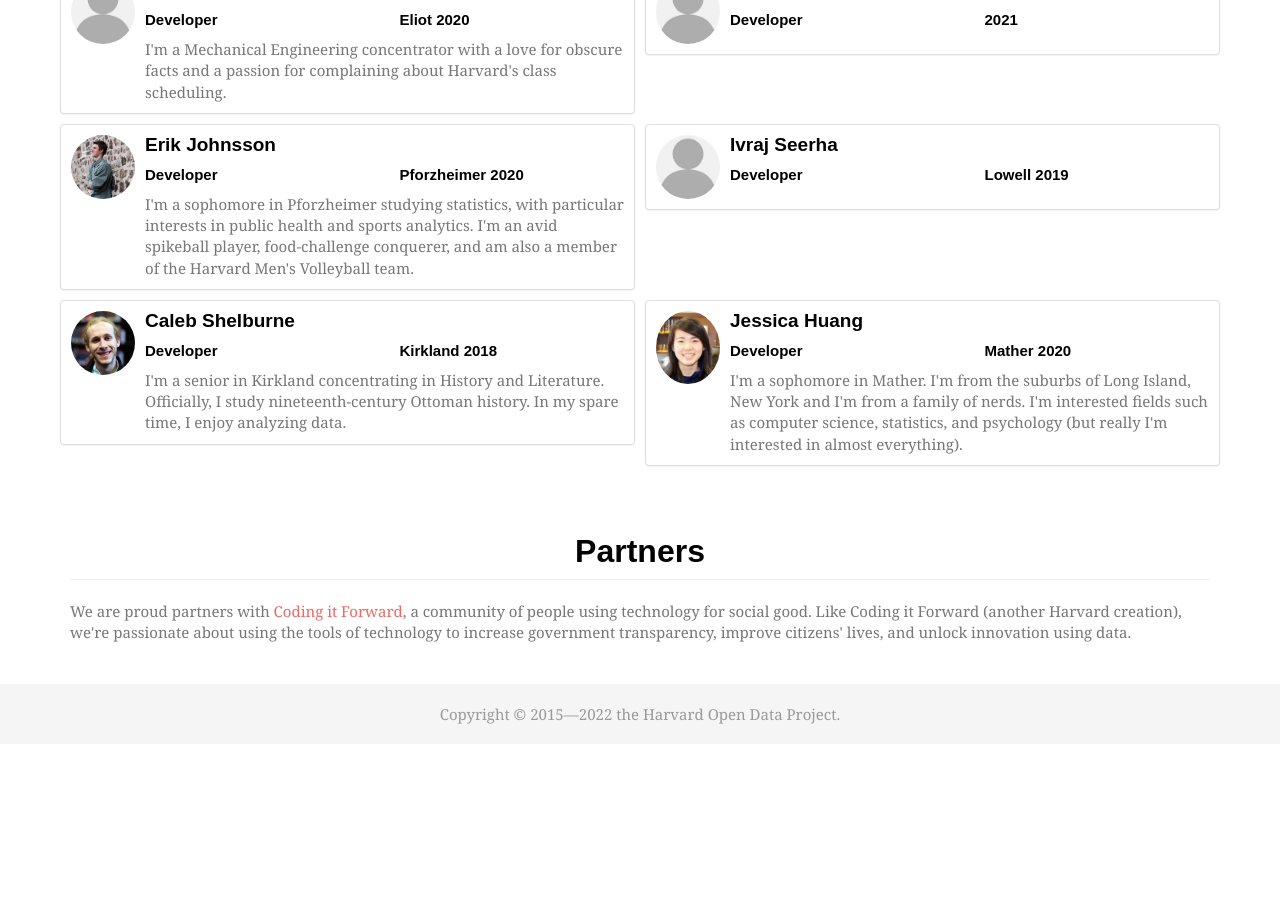
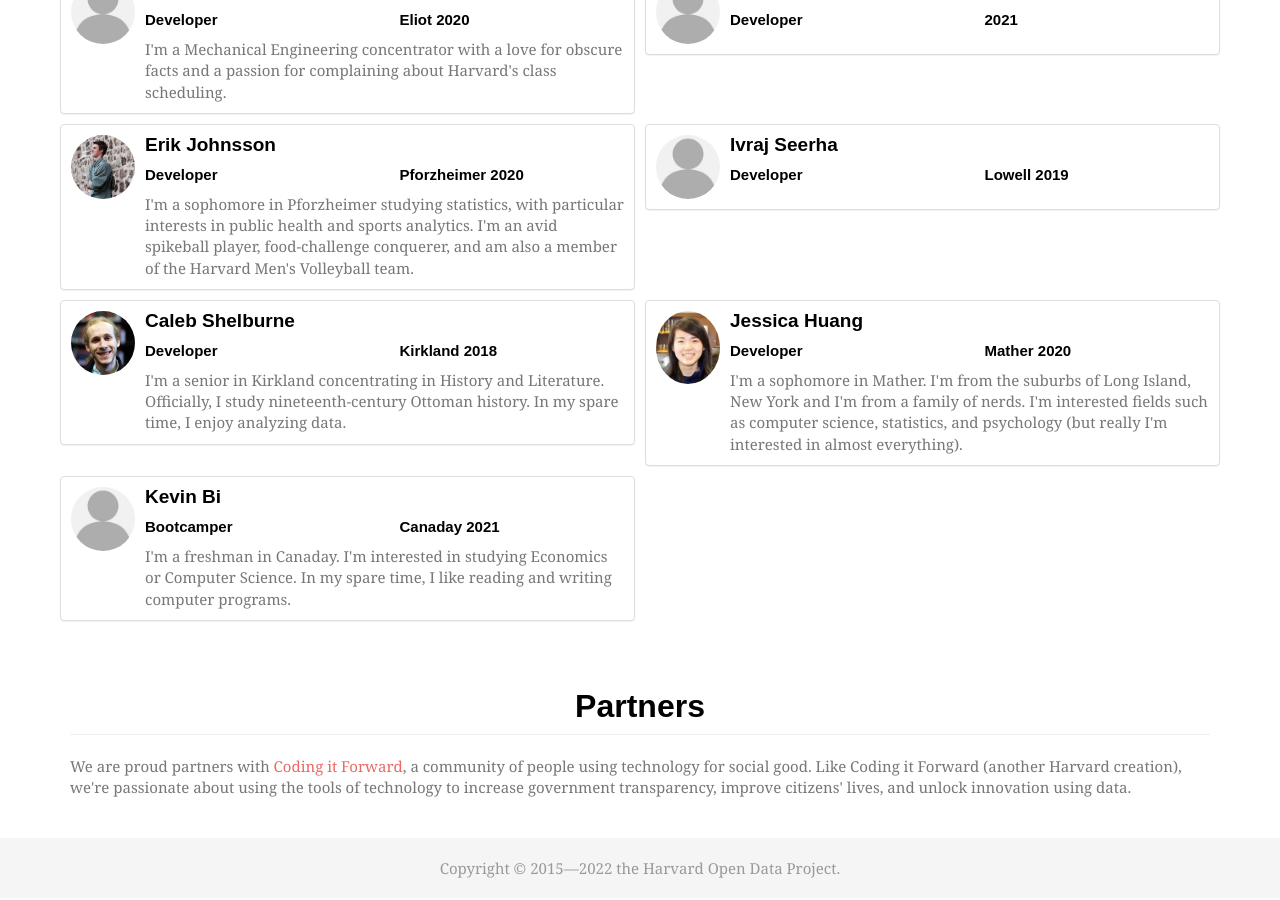
Before and after one commit to Eandalf7h/HarvardOpenData, a Jekyll site: the page built from about.html, in a window 1280 px wide and 900 px high, scrolled down 2183 px. Built offline with Jekyll 4.4.1, drawn with Linux system fonts in a browser that asks for light colours; nearby versions of some CDN libraries; some web fonts are replaced; before the commit the page ends 2928 px from its top, so only the background shows below that.

Commit message:
Adding myself

```diff
--- a/_data/people.yml
+++ b/_data/people.yml
@@ -75,3 +75,8 @@
     year: 2020
     bio: I'm a sophomore in Mather. I'm from the suburbs of Long Island, New York and I'm from a family of nerds. I'm interested fields such as computer science, statistics, and psychology (but really I'm interested in almost everything).
     image: jessica-huang.png
+-   name: Kevin Bi
+    role: Bootcamper
+    house: Canaday
+    year: 2021
+    bio: I'm a freshman in Canaday. I'm interested in studying Economics or Computer Science. In my spare time, I like reading and writing computer programs.
```
